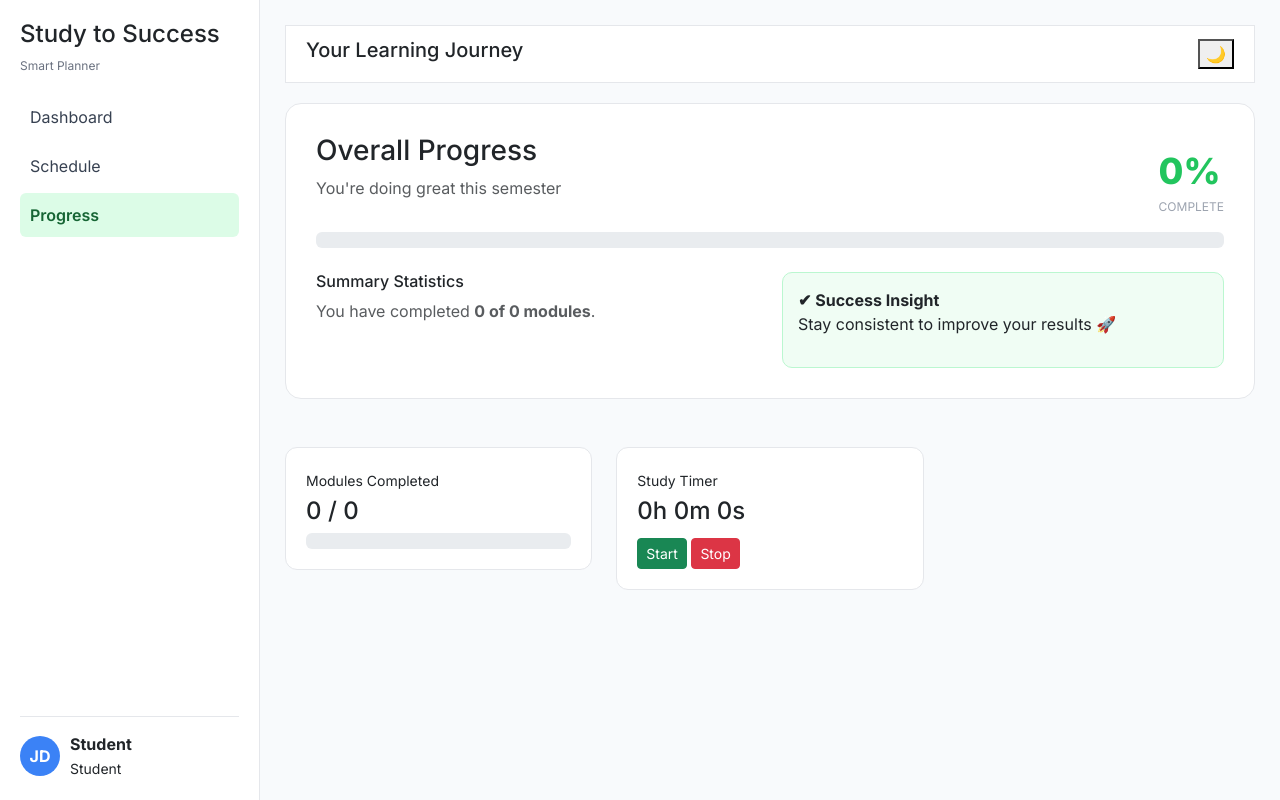
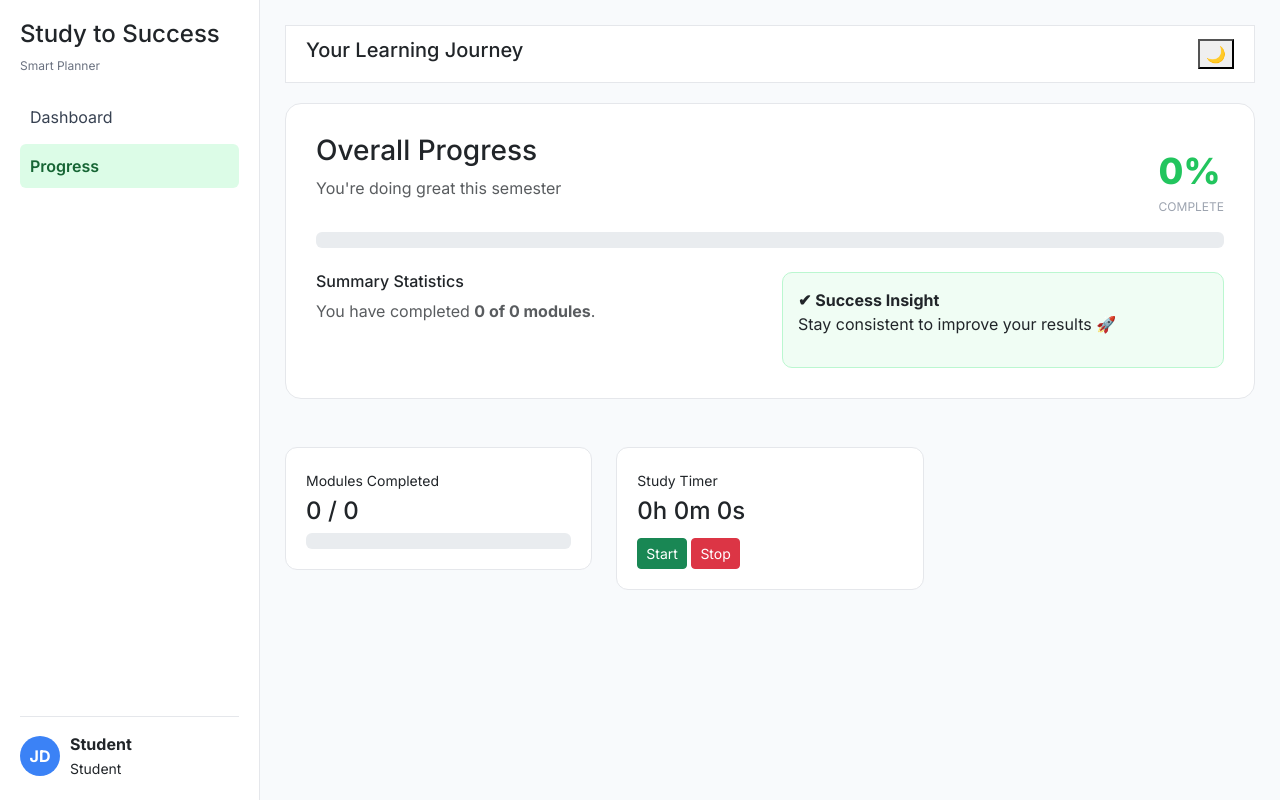
Before and after one commit to manjotzkaur/Study-to-Success, a plain HTML site: page study2success/frontend/progress.html in a window 1280 px wide. Drawn offline with nearby package versions, Linux system fonts and the light colour scheme; no server answers.

Commit message:
Update progress.html

```diff
--- a/study2success/frontend/progress.html
+++ b/study2success/frontend/progress.html
@@ -22,7 +22,7 @@
     <p class="subtitle">Smart Planner</p>
 
     <a href="dashboard.html">Dashboard</a>
-    <a href="schedule.html">Schedule</a>
+
     <a class="active" href="progress.html">Progress</a>
 
     <div class="user-box">
```
